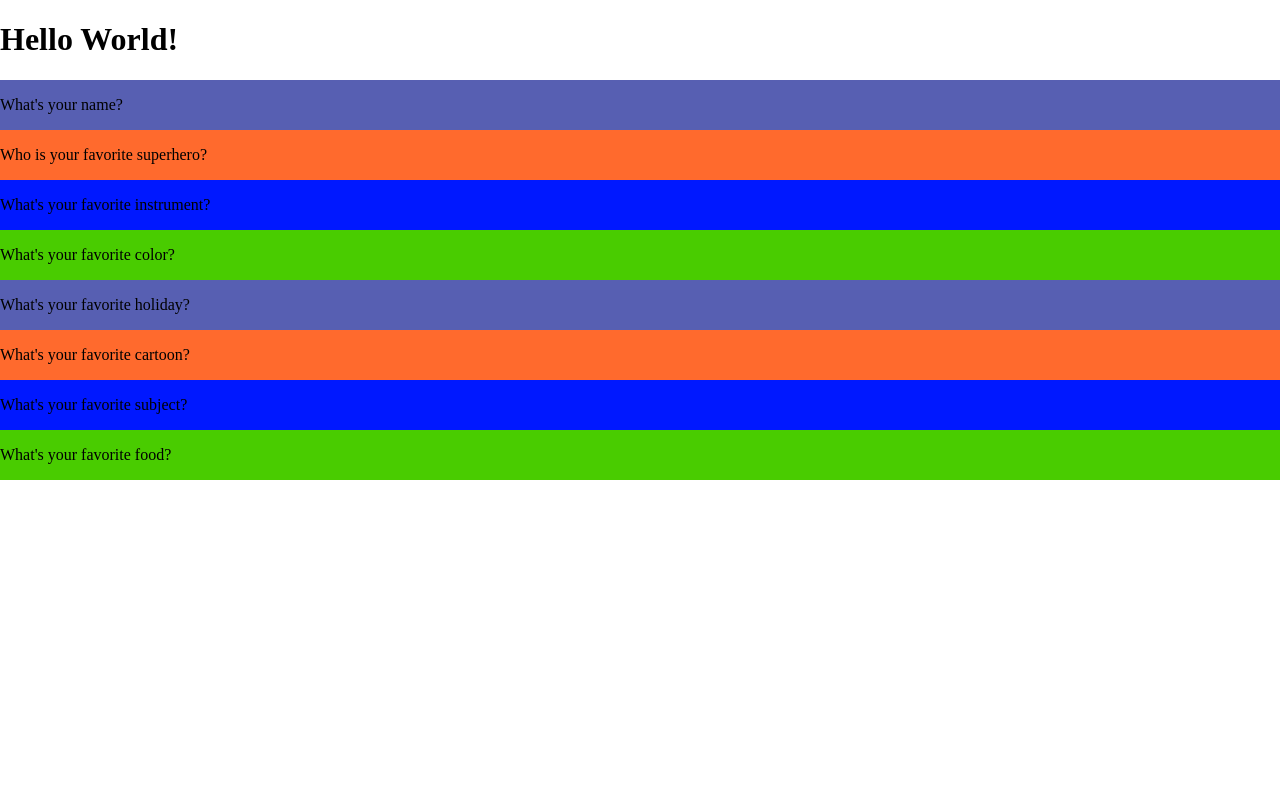
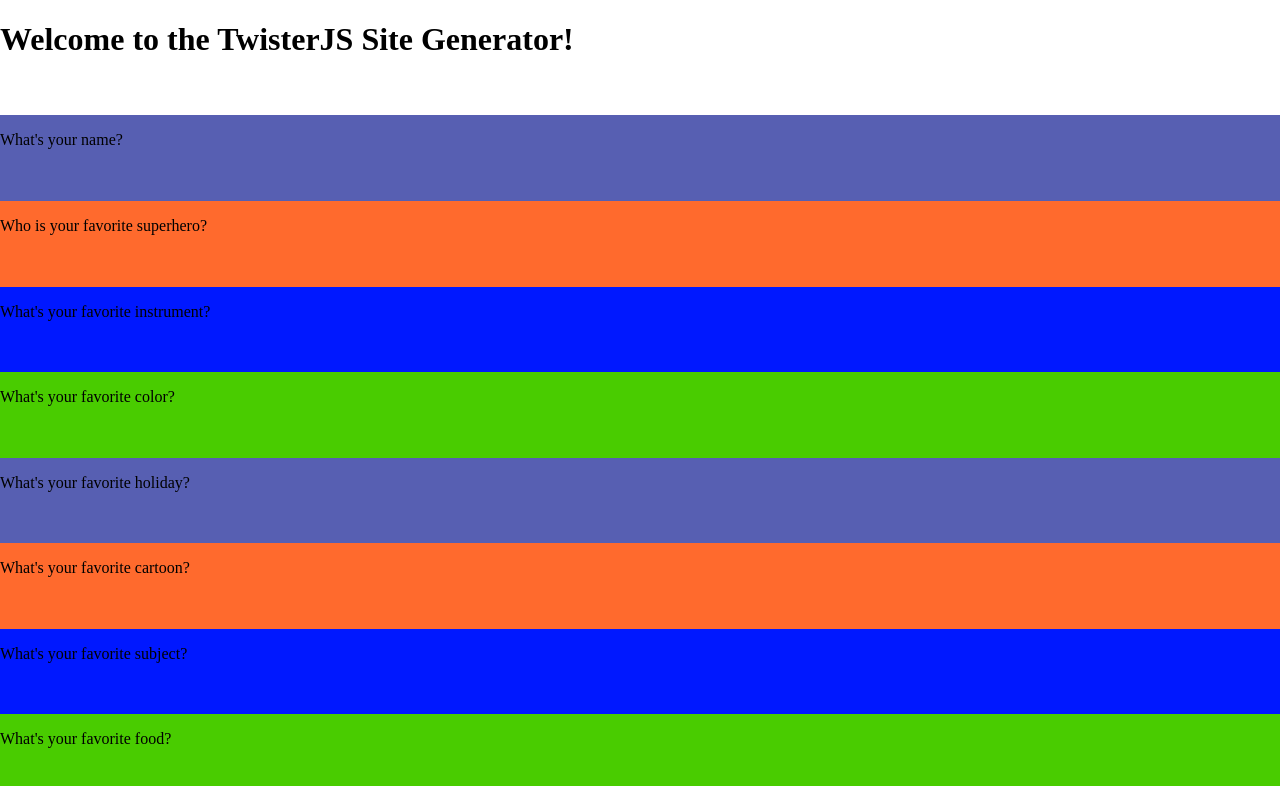
Before and after one commit to carmalou/twisterjs-site-generator, a plain HTML site: page index.html in a window 1280 px wide. Drawn offline with Linux system fonts and the light colour scheme.

Commit message:
it looks better now

```diff
--- a/index.html
+++ b/index.html
@@ -12,8 +12,8 @@
   </head>
 
   <body>
-    <h1>Hello World!</h1>
     <div class="parent-container">
+      <h1>Welcome to the TwisterJS Site Generator!</h1>
       <div class="name-container">
         <p>What's your name?</p>
       </div>
--- a/styles.css
+++ b/styles.css
@@ -1,18 +1,22 @@
+html {
+  height: 100%;
+  width: 100%;
+}
 body {
   margin: 0 !important;
-  /*color: #F8F8FF;*/
+  display: flex;
   height: 100%;
+  width: 100%;
 }
 
 div {
   width: 100%;
-  height: 100%;
 }
 
 div.parent-container {
   display: flex;
   flex-wrap: wrap;
-  align-items: stretch;
+  height: 100%;
 }
 
 div.name-container {
```
